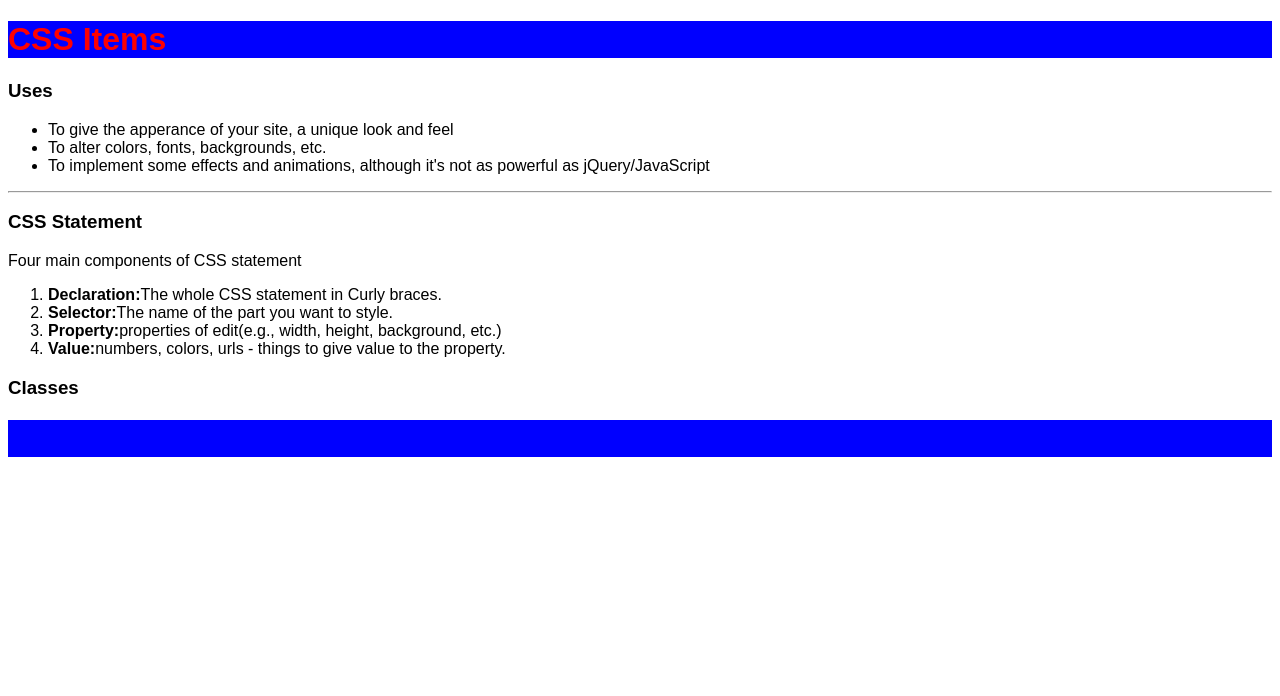
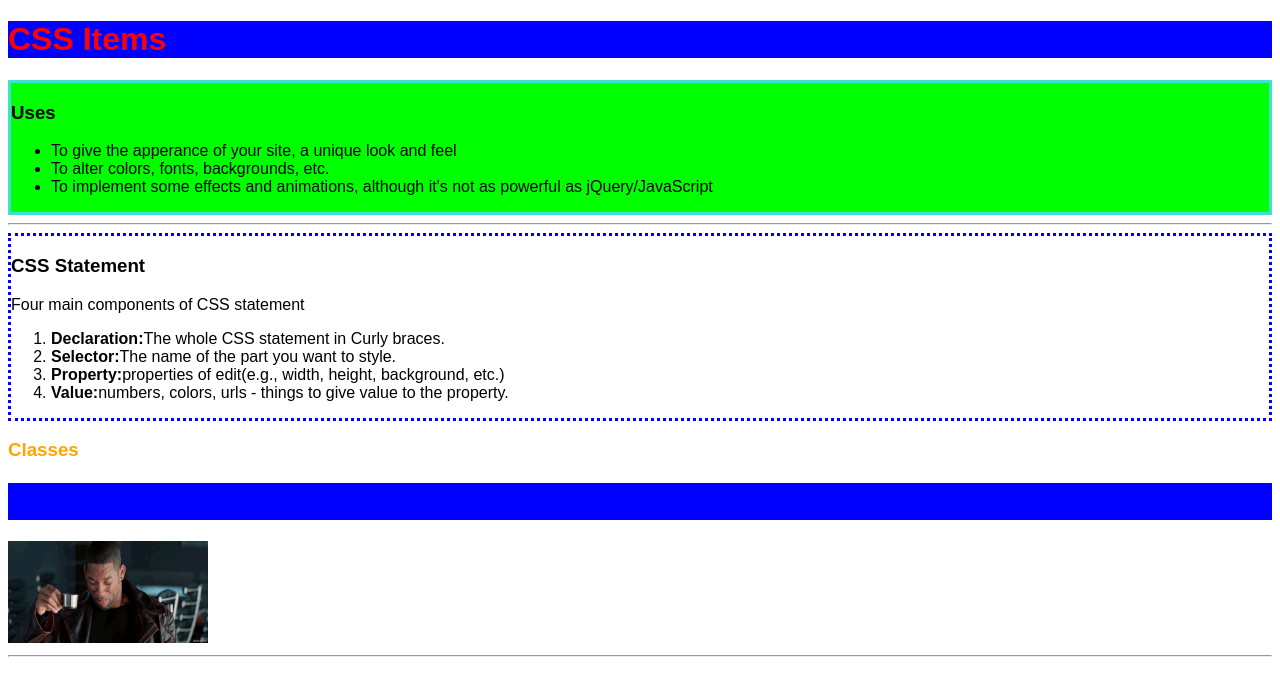
Before and after one commit to sirhoopzalot/WebDevelopmentFundamentalsPlayground, a plain HTML site: page views/CSS-Playground.html in a window 1280 px wide. Drawn offline with Linux system fonts and the light colour scheme; files that its build step writes are made by us from their sources.

Commit message:
Put borders around 2 elements

```diff
--- a/CSS/main.css
+++ b/CSS/main.css
@@ -11,3 +11,9 @@ h1 {
 .cat{
 	color:blue ;
 }
+#dog{color:orange;
+}
+.css-statements {border:3px dotted blue;
+}
+.uses { border :3px solid turquoise ;
+background:#00ff00;}
--- a/views/CSS-Playground.html
+++ b/views/CSS-Playground.html
@@ -3,7 +3,7 @@
 <head>
 	<title>CSS Playground </title>
 
-	<link rel="stylesheet" type="text/css" href="css/main.css">
+	<link rel="stylesheet" type="text/css" href="../css/main.css">
 
 
 
@@ -12,13 +12,16 @@
 <body>
 	<h1>CSS Items</h1>
 
+    <div class="uses">
 	<h3>Uses</h3>
 	<ul>
 		<li>To give the apperance of your site, a unique look and feel</li>
 		<li>To alter colors, fonts, backgrounds, etc.</li>
 		<li>To implement some effects and animations, although it's not as powerful as jQuery/JavaScript</li>
     </ul>
+</div>
     <hr>
+    <div class="css-statements">
     <h3>CSS Statement</h3>
     <p>Four main components of CSS statement</p>
        <ol>
@@ -27,9 +30,12 @@
        	<li><b>Property:</b>properties of edit(e.g., width, height, background, etc.)</li>
        	<li><b>Value:</b>numbers, colors, urls - things to give value to the property.</li>
        </ol>
+   </div>
 
-       <h3>Classes<h3>
+       <h3 id="dog">Classes<h3>
        	<h1 class = "cat">Hello</h1>
+       	<img src="../img/gif.jpg">
+       	<hr>
 
 
 
```
Also changed, not shown: img/gif.jpg (added).
